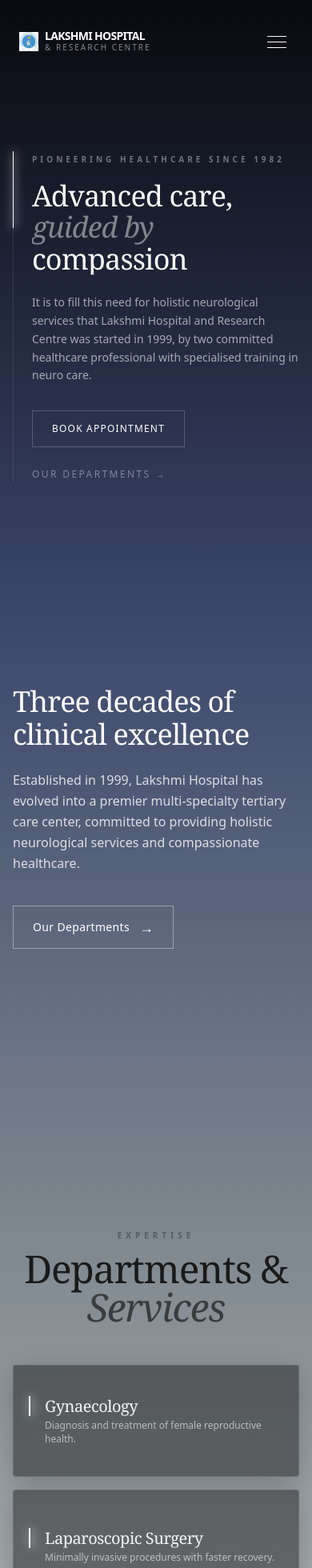
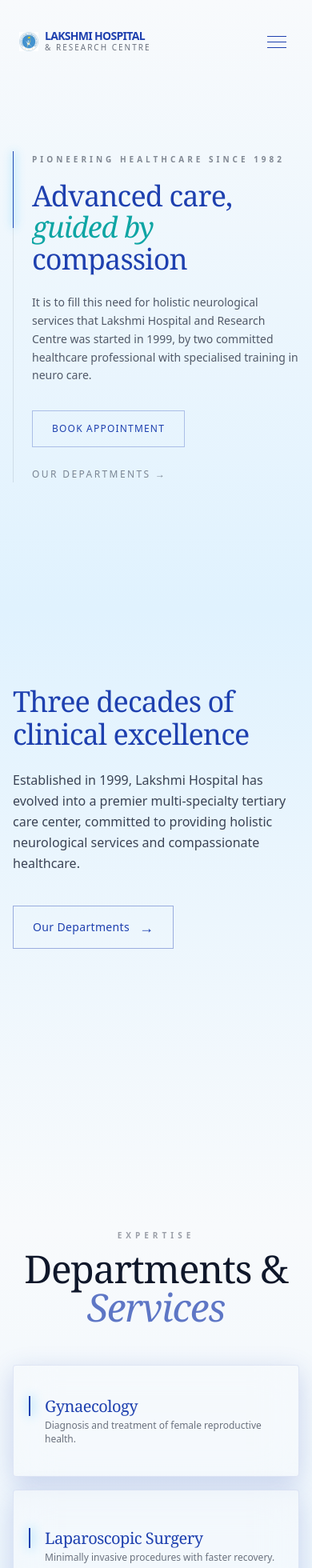
Before and after one commit to Rudr-Praneeth/FREELANCE-DR.PAMELA, a React (Vite) app: page / in a window 390 px wide. Shown: the top 1960 px of the page at 80% size. Built offline with nearby package versions, Linux system fonts and the light colour scheme.

Commit message:
TEAL & NAVY

```diff
--- a/src/components/Hero.jsx
+++ b/src/components/Hero.jsx
@@ -60,31 +60,31 @@ const Hero = () => {
     <section
       ref={heroRef}
       id="home"
-      className="relative min-h-[90vh] flex items-center pt-24 lg:pt-32 pb-16 overflow-hidden bg-gradient-to-b from-[#090A10] to-[#3B466B]"
+      className="relative min-h-[90vh] flex items-center pt-24 lg:pt-32 pb-16 overflow-hidden bg-gradient-to-b from-[#F8FAFC] to-[#E0F2FE]"
     >
       <Gutters>
         <div className="grid grid-cols-1 lg:grid-cols-2 gap-12 lg:gap-16 items-center">
           <div className="relative z-10">
-            <div className="absolute left-0 top-0 h-full w-px bg-white/10" />
-            <div className="absolute left-0 top-0 h-24 w-px bg-white hero-line origin-top" />
-            <div className="absolute left-0 top-0 h-24 w-[3px] bg-white blur-[6px] opacity-60 hero-line origin-top" />
+            <div className="absolute left-0 top-0 h-full w-px bg-[#0F172A]/10" />
+            <div className="absolute left-0 top-0 h-24 w-px bg-[#1E40AF] hero-line origin-top" />
+            <div className="absolute left-0 top-0 h-24 w-[3px] bg-[#38BDF8] blur-[6px] opacity-60 hero-line origin-top" />
 
             <div className="pl-6 sm:pl-10">
-              <p className="hero-pre text-[10px] tracking-[0.4em] uppercase text-white/40 font-bold mb-4">
+              <p className="hero-pre text-[10px] tracking-[0.4em] uppercase text-[#0F172A]/50 font-bold mb-4">
                 Pioneering Healthcare Since 1982
               </p>
 
-              <h1 className="hero-heading font-serif text-4xl sm:text-5xl lg:text-6xl leading-[1.1] tracking-tight text-white">
+              <h1 className="hero-heading font-serif text-4xl sm:text-5xl lg:text-6xl leading-[1.1] tracking-tight text-[#1E40AF]">
                 Advanced care,
                 <br />
-                <span className="italic font-light text-[#7E878E]">
+                <span className="italic font-light text-[#0EA5A4]">
                   guided by
                 </span>
                 <br />
                 compassion
               </h1>
 
-              <p className="hero-sub mt-6 max-w-sm text-[14px] sm:text-base text-white/60 leading-relaxed font-sans">
+              <p className="hero-sub mt-6 max-w-sm text-[14px] sm:text-base text-[#0F172A]/70 leading-relaxed font-sans">
                 It is to fill this need for holistic neurological services that
                 Lakshmi Hospital and Research Centre was started in 1999, by two
                 committed healthcare professional with specialised training in
@@ -94,17 +94,17 @@ const Hero = () => {
               <div className="hero-cta mt-8 flex flex-wrap items-center gap-6">
                 <a
                   href="#contact"
-                  className="group relative overflow-hidden border border-white/20 px-6 py-3 text-white font-sans text-[12px] font-medium tracking-widest uppercase"
+                  className="group relative overflow-hidden border border-[#1E40AF]/30 px-6 py-3 text-[#1E40AF] font-sans text-[12px] font-medium tracking-widest uppercase"
                 >
-                  <span className="absolute inset-0 bg-white translate-y-[100%] group-hover:translate-y-0 transition-transform duration-300 ease-out" />
-                  <span className="relative z-10 group-hover:text-black transition-colors duration-300">
+                  <span className="absolute inset-0 bg-[#1E40AF] translate-y-[100%] group-hover:translate-y-0 transition-transform duration-300 ease-out" />
+                  <span className="relative z-10 group-hover:text-[#F8FAFC] transition-colors duration-300">
                     Book Appointment
                   </span>
                 </a>
 
                 <a
                   href="#services"
-                  className="text-[12px] font-sans tracking-[0.2em] uppercase text-white/40 hover:text-white transition-colors duration-300"
+                  className="text-[12px] font-sans tracking-[0.2em] uppercase text-[#0F172A]/50 hover:text-[#0EA5A4] transition-colors duration-300"
                 >
                   Our Departments →
                 </a>
@@ -113,31 +113,31 @@ const Hero = () => {
           </div>
 
           <div className="relative hidden lg:block">
-            <div className="relative aspect-[16/10] w-full overflow-hidden rounded-sm border border-white/5 shadow-2xl">
-              <div className="image-mask absolute inset-0 bg-[#F5F5F6] z-20" />
+            <div className="relative aspect-[16/10] w-full overflow-hidden rounded-sm border border-[#0F172A]/5 shadow-2xl">
+              <div className="image-mask absolute inset-0 bg-[#F8FAFC] z-20" />
 
               <img
                 src="https://images.unsplash.com/photo-1519494026892-80bbd2d6fd0d?auto=format&fit=crop&q=80"
                 alt="Hospital Interior"
-                className="hero-img h-full w-full object-cover grayscale opacity-80"
+                className="hero-img h-full w-full object-cover opacity-80"
               />
 
-              <div className="absolute inset-0 bg-gradient-to-r from-[#090A10]/60 to-transparent" />
+              <div className="absolute inset-0 bg-gradient-to-r from-[#F8FAFC]/70 to-transparent" />
 
               <div className="absolute bottom-6 left-6 z-30">
-                <p className="font-serif text-lg text-white/90">
+                <p className="font-serif text-lg text-[#1E40AF]">
                   Trust in Excellence
                 </p>
               </div>
             </div>
 
-            <div className="absolute -bottom-4 -right-4 w-24 h-24 border-r border-b border-white/10 pointer-events-none" />
+            <div className="absolute -bottom-4 -right-4 w-24 h-24 border-r border-b border-[#0F172A]/10 pointer-events-none" />
           </div>
         </div>
       </Gutters>
 
       <div className="absolute bottom-8 left-1/2 -translate-x-1/2 hidden sm:flex flex-col items-center gap-3 opacity-20">
-        <div className="w-px h-12 bg-gradient-to-b from-white to-transparent" />
+        <div className="w-px h-12 bg-gradient-to-b from-[#1E40AF] to-transparent" />
       </div>
     </section>
   );
--- a/src/components/NavBar.jsx
+++ b/src/components/NavBar.jsx
@@ -27,8 +27,8 @@ const NavBar = () => {
         className={`absolute inset-0 -z-10 transition-opacity duration-500
         ${scrolled ? "opacity-100" : "opacity-0"}`}
       >
-        <div className="absolute inset-0 bg-black/60 backdrop-blur-xl" />
-        <div className="absolute bottom-0 left-0 right-0 h-[1px] bg-gradient-to-r from-transparent via-white/10 to-transparent" />
+        <div className="absolute inset-0 bg-[#F8FAFC]/90 backdrop-blur-xl" />
+        <div className="absolute bottom-0 left-0 right-0 h-[1px] bg-gradient-to-r from-transparent via-[#1E40AF]/20 to-transparent" />
       </div>
 
       <div className="max-w-[1400px] mx-auto flex items-center justify-between">
@@ -39,10 +39,10 @@ const NavBar = () => {
             className="h-6 md:h-8 w-auto object-contain"
           />
           <div className="flex flex-col">
-            <span className="text-sm md:text-lg font-bold tracking-tighter text-white leading-none">
+            <span className="text-sm md:text-lg font-bold tracking-tighter text-[#1E40AF] leading-none">
               LAKSHMI HOSPITAL
             </span>
-            <span className="text-[10px] md:text-[11px] font-medium tracking-[0.2em] text-[#7E878E] group-hover:text-[#F5F5F6] transition-colors">
+            <span className="text-[10px] md:text-[11px] font-medium tracking-[0.2em] text-[#0F172A]/60 group-hover:text-[#0EA5A4] transition-colors">
               & RESEARCH CENTRE
             </span>
           </div>
@@ -55,19 +55,19 @@ const NavBar = () => {
                 smooth
                 key={link.name}
                 to={link.to}
-                className="group relative text-[13px] font-medium uppercase tracking-widest text-[#7E878E] transition-all duration-300 hover:text-[#F5F5F6]"
+                className="group relative text-[13px] font-medium uppercase tracking-widest text-[#0F172A]/60 transition-all duration-300 hover:text-[#0EA5A4]"
               >
                 {link.name}
-                <span className="absolute -bottom-1 left-0 h-[1px] w-0 bg-[#F5F5F6] transition-all duration-300 group-hover:w-full" />
+                <span className="absolute -bottom-1 left-0 h-[1px] w-0 bg-[#38BDF8] transition-all duration-300 group-hover:w-full" />
               </HashLink>
             ) : (
               <Link
                 key={link.name}
                 to={link.to}
-                className="group relative text-[13px] font-medium uppercase tracking-widest text-[#7E878E] transition-all duration-300 hover:text-[#F5F5F6]"
+                className="group relative text-[13px] font-medium uppercase tracking-widest text-[#0F172A]/60 transition-all duration-300 hover:text-[#0EA5A4]"
               >
                 {link.name}
-                <span className="absolute -bottom-1 left-0 h-[1px] w-0 bg-[#F5F5F6] transition-all duration-300 group-hover:w-full" />
+                <span className="absolute -bottom-1 left-0 h-[1px] w-0 bg-[#38BDF8] transition-all duration-300 group-hover:w-full" />
               </Link>
             )
           )}
@@ -77,7 +77,7 @@ const NavBar = () => {
           <HashLink
             smooth
             to="/#contact"
-            className="group relative h-10 w-32 overflow-hidden rounded-full border border-white/10 bg-transparent text-[11px] uppercase tracking-widest font-bold text-white transition-all duration-500 hover:border-[#F5F5F6] hover:shadow-[0_0_20px_rgba(245,245,246,0.2)] flex items-center justify-center"
+            className="group relative h-10 w-32 overflow-hidden rounded-full border border-[#1E40AF]/20 bg-transparent text-[11px] uppercase tracking-widest font-bold text-[#1E40AF] transition-all duration-500 hover:border-[#0EA5A4] hover:shadow-[0_0_20px_rgba(14,165,164,0.2)] flex items-center justify-center"
           >
             <div className="relative flex items-center justify-center w-full h-full transition-transform duration-300 group-hover:-translate-x-2">
               <span>Contact</span>
@@ -93,19 +93,19 @@ const NavBar = () => {
           className="relative z-50 flex h-10 w-10 flex-col items-center justify-center gap-1.5 lg:hidden"
         >
           <div
-            className={`h-[1px] w-6 bg-white transition-all duration-500 ${isOpen ? "translate-y-[7px] rotate-45" : ""}`}
+            className={`h-[1px] w-6 bg-[#1E40AF] transition-all duration-500 ${isOpen ? "translate-y-[7px] rotate-45" : ""}`}
           />
           <div
-            className={`h-[1px] w-6 bg-white transition-all duration-300 ${isOpen ? "opacity-0" : "opacity-100"}`}
+            className={`h-[1px] w-6 bg-[#1E40AF] transition-all duration-300 ${isOpen ? "opacity-0" : "opacity-100"}`}
           />
           <div
-            className={`h-[1px] w-6 bg-white transition-all duration-500 ${isOpen ? "-translate-y-[7px] -rotate-45" : ""}`}
+            className={`h-[1px] w-6 bg-[#1E40AF] transition-all duration-500 ${isOpen ? "-translate-y-[7px] -rotate-45" : ""}`}
           />
         </button>
       </div>
 
       <div
-        className={`fixed inset-0 z-40 flex flex-col items-center justify-center gap-10 bg-[#0D0D0D] transition-all duration-700 ease-in-out lg:hidden
+        className={`fixed inset-0 z-40 flex flex-col items-center justify-center gap-10 bg-[#F8FAFC] transition-all duration-700 ease-in-out lg:hidden
         ${isOpen ? "translate-y-0 opacity-100" : "-translate-y-full opacity-0"}`}
       >
         {links.map((link) =>
@@ -114,7 +114,7 @@ const NavBar = () => {
               smooth
               key={link.name}
               to={link.to}
-              className="text-3xl font-serif italic text-[#7E878E] hover:text-[#F5F5F6] transition-colors"
+              className="text-3xl font-serif italic text-[#0F172A]/60 hover:text-[#0EA5A4] transition-colors"
               onClick={() => setIsOpen(false)}
             >
               {link.name}
@@ -123,7 +123,7 @@ const NavBar = () => {
             <Link
               key={link.name}
               to={link.to}
-              className="text-3xl font-serif italic text-[#7E878E] hover:text-[#F5F5F6] transition-colors"
+              className="text-3xl font-serif italic text-[#0F172A]/60 hover:text-[#0EA5A4] transition-colors"
               onClick={() => setIsOpen(false)}
             >
               {link.name}
--- a/src/components/Services.jsx
+++ b/src/components/Services.jsx
@@ -92,12 +92,12 @@ const Services = () => {
   }, [])
 
   return (
-    <section ref={containerRef} id="services" className='min-h-screen bg-gradient-to-b from-[#7E878E] to-[#E1E0DB] pb-16 overflow-hidden flex items-center'>
+    <section ref={containerRef} id="services" className='min-h-screen bg-gradient-to-b from-[#F8FAFC] to-[#E0F2FE] pb-16 overflow-hidden flex items-center'>
       <Gutters>
         <div className="flex flex-col items-center text-center mb-12">
-          <span className="text-[10px] font-sans tracking-[0.5em] text-[#1A1A1A]/40 uppercase mb-2 font-bold">Expertise</span>
-          <h2 className="font-serif text-5xl md:text-6xl text-[#1A1A1A] tracking-tight">
-            Departments & <span className="italic opacity-70">Services</span>
+          <span className="text-[10px] font-sans tracking-[0.5em] text-[#0F172A]/40 uppercase mb-2 font-bold">Expertise</span>
+          <h2 className="font-serif text-5xl md:text-6xl text-[#0F172A] tracking-tight">
+            Departments & <span className="italic opacity-70 text-[#1E40AF]">Services</span>
           </h2>
         </div>
 
@@ -105,18 +105,18 @@ const Services = () => {
           {servicesList.map((service, idx) => (
             <div key={idx} className="service-card group relative p-5 min-h-[140px] flex flex-col justify-center cursor-default">
 
-              <div className="glass-bg absolute inset-0 bg-black/40 backdrop-blur-xl border border-white/10 shadow-[0_8px_32px_rgba(0,0,0,0.2)] rounded-sm pointer-events-none transition-colors duration-500 group-hover:bg-black/60" />
+              <div className="glass-bg absolute inset-0 bg-[#F8FAFC]/40 backdrop-blur-xl border border-[#1E40AF]/10 shadow-[0_8px_32px_rgba(30,64,175,0.2)] rounded-sm pointer-events-none transition-colors duration-500 group-hover:bg-[#E0F2FE]/60" />
 
               <div className="relative w-full mb-1 z-10">
-                <div className="scan-line absolute left-0 top-0 h-full w-[1.5px] bg-white z-20" />
-                <div className="line-glow absolute left-0 top-0 h-full w-[5px] bg-white blur-[6px] shadow-[0_0_12px_rgba(255,255,255,0.8)] z-10" />
+                <div className="scan-line absolute left-0 top-0 h-full w-[1.5px] bg-[#1E40AF] z-20" />
+                <div className="line-glow absolute left-0 top-0 h-full w-[5px] bg-[#38BDF8] blur-[6px] shadow-[0_0_12px_rgba(56,189,248,0.8)] z-10" />
 
-                <h3 className="card-heading pl-5 font-serif text-xl text-[#F5F5F6] leading-tight font-medium tracking-tight">
+                <h3 className="card-heading pl-5 font-serif text-xl text-[#1E40AF] leading-tight font-medium tracking-tight">
                   {service.title}
                 </h3>
               </div>
 
-              <p className="card-desc pl-5 font-sans text-xs md:text-sm text-white/60 leading-snug font-normal relative z-10">
+              <p className="card-desc pl-5 font-sans text-xs md:text-sm text-[#0F172A]/60 leading-snug font-normal relative z-10">
                 {service.desc}
               </p>
             </div>
--- a/src/components/Stats.jsx
+++ b/src/components/Stats.jsx
@@ -54,17 +54,17 @@ const Stats = () => {
   return (
     <section
       ref={sectionRef}
-      className="py-24 bg-gradient-to-b from-[#3B466B] to-[#7E878E] flex items-center overflow-hidden"
+      className="py-24 bg-gradient-to-b from-[#E0F2FE] to-[#F8FAFC] flex items-center overflow-hidden"
     >
       <Gutters>
         <div className="grid grid-cols-1 lg:grid-cols-2 gap-16 lg:gap-20 items-center">
           <div className="max-w-xl">
-            <h2 className="font-serif text-4xl sm:text-6xl leading-[1.15] tracking-tight text-white">
+            <h2 className="font-serif text-4xl sm:text-6xl leading-[1.15] tracking-tight text-[#1E40AF]">
               Three decades of
               <br />
               clinical excellence
             </h2>
-            <p className="mt-6 sm:mt-8 font-sans text-base sm:text-lg leading-relaxed text-white/80">
+            <p className="mt-6 sm:mt-8 font-sans text-base sm:text-lg leading-relaxed text-[#0F172A]/80">
               Established in 1999, Lakshmi Hospital has evolved into a premier
               multi-specialty tertiary care center, committed to providing
               holistic neurological services and compassionate healthcare.
@@ -72,10 +72,10 @@ const Stats = () => {
             <HashLink
               smooth
               to="/#services"
-              className="group relative mt-10 sm:mt-12 inline-flex items-center overflow-hidden border border-white/40 px-6 py-3 sm:px-7 sm:py-4 font-sans text-sm font-medium tracking-wide text-white"
+              className="group relative mt-10 sm:mt-12 inline-flex items-center overflow-hidden border border-[#1E40AF]/40 px-6 py-3 sm:px-7 sm:py-4 font-sans text-sm font-medium tracking-wide text-[#1E40AF]"
             >
-              <span className="absolute inset-0 bg-black translate-x-[-100%] group-hover:translate-x-0 transition-transform duration-300 ease-out" />
-              <span className="relative z-10 flex items-center gap-3">
+              <span className="absolute inset-0 bg-[#1E40AF] translate-x-[-100%] group-hover:translate-x-0 transition-transform duration-300 ease-out" />
+              <span className="relative z-10 flex items-center gap-3 group-hover:text-[#F8FAFC] transition-colors duration-300">
                 Our Departments
                 <span className="text-lg">→</span>
               </span>
@@ -97,14 +97,14 @@ const Stats = () => {
 const Stat = ({ value, label }) => {
   return (
     <div className="stat-item relative pl-4 sm:pl-6">
-      <div className="scan-line absolute left-0 top-1 h-10 sm:h-12 w-px bg-white z-20" />
-      <div className="line-glow absolute left-0 top-1 h-10 sm:h-12 w-[3px] bg-white blur-[6px] shadow-[0_0_20px_2px_rgba(255,255,255,0.9)] z-10" />
+      <div className="scan-line absolute left-0 top-1 h-10 sm:h-12 w-px bg-[#1E40AF] z-20" />
+      <div className="line-glow absolute left-0 top-1 h-10 sm:h-12 w-[3px] bg-[#38BDF8] blur-[6px] shadow-[0_0_20px_2px_rgba(56,189,248,0.9)] z-10" />
 
       <div className="stat-content">
-        <div className="font-sans text-2xl sm:text-5xl font-semibold tracking-tight tabular-nums lining-nums text-white">
+        <div className="font-sans text-2xl sm:text-5xl font-semibold tracking-tight tabular-nums lining-nums text-[#1E40AF]">
           {value}
         </div>
-        <div className="mt-2 sm:mt-3 font-sans text-[10px] sm:text-sm uppercase tracking-widest sm:tracking-wide text-white/70">
+        <div className="mt-2 sm:mt-3 font-sans text-[10px] sm:text-sm uppercase tracking-widest sm:tracking-wide text-[#0F172A]/70">
           {label}
         </div>
       </div>
```
Also changed, not shown: src/components/Doctors.jsx (+22 -22 lines), src/components/Footer.jsx (+17 -17 lines).
